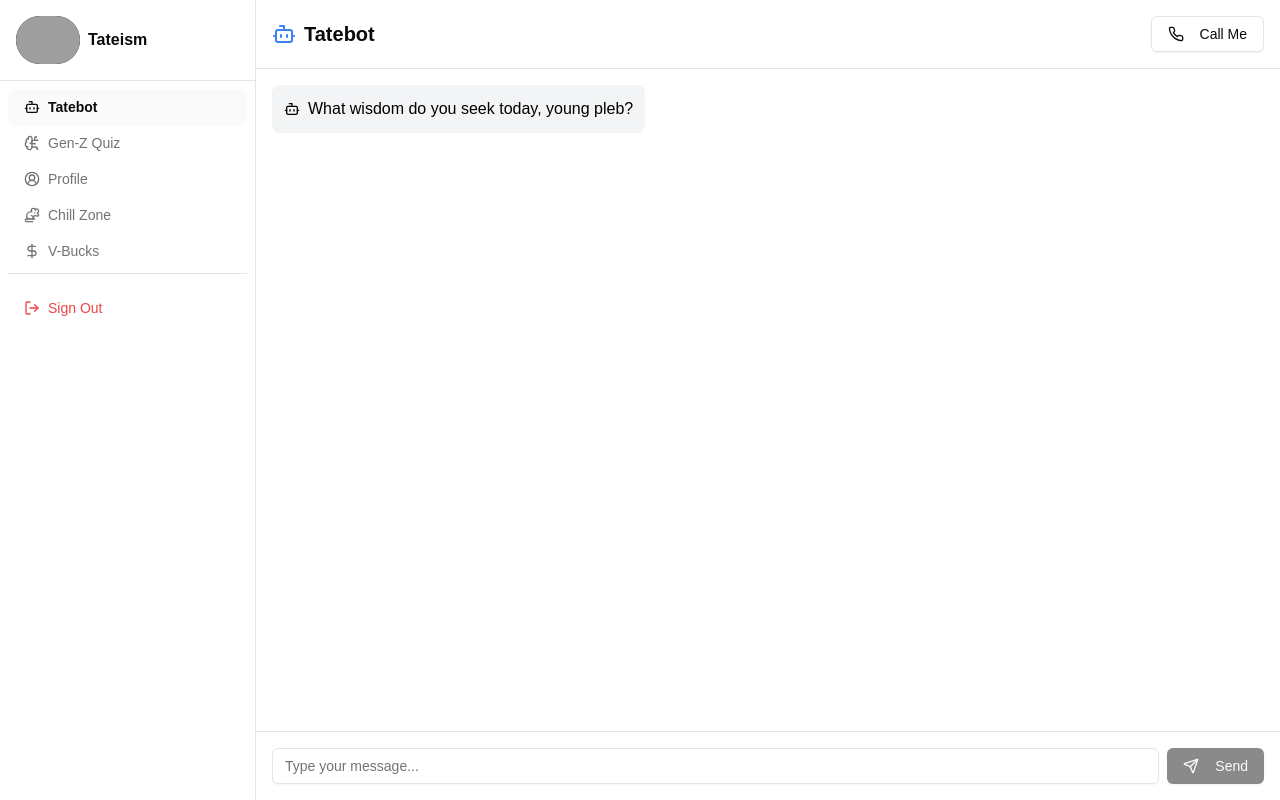
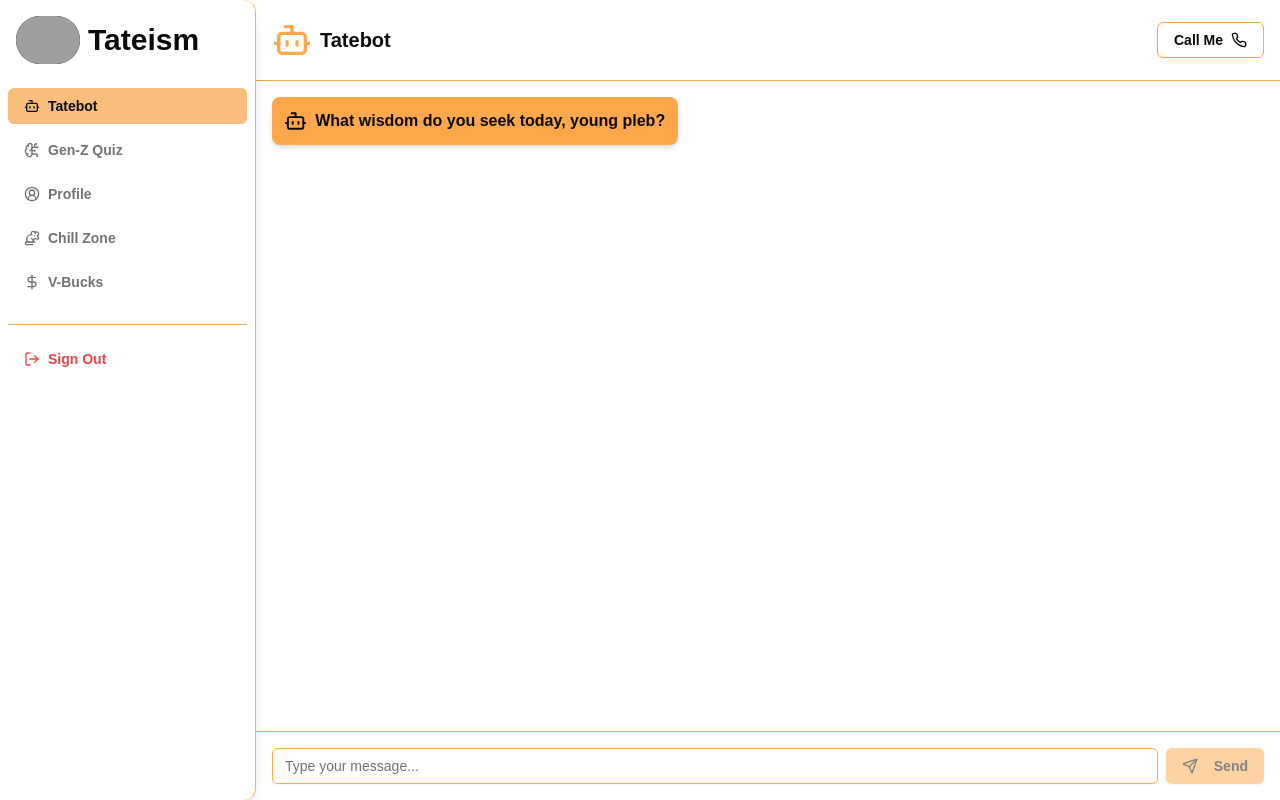
Before and after one commit to Aditi2k5/brainrot, a Next.js app: page /tatebot in a window 1280 px wide. Built offline with nearby package versions, Linux system fonts and the light colour scheme; grey boxes are pictures that could not be loaded.

Commit message:
prettierrc and ui changes

```diff
--- a/app/tatebot/page.tsx
+++ b/app/tatebot/page.tsx
@@ -1,23 +1,23 @@
-'use client'
+"use client"
 
-import { useState, useRef, useEffect } from 'react'
+import { useState, useRef, useEffect } from "react"
 import { Layout } from "@/components/sidebar"
 import { Button } from "@/components/ui/button"
 import { Input } from "@/components/ui/input"
-import { Send, Phone, Bot, User } from 'lucide-react'
+import { Send, Phone, Bot, User } from "lucide-react"
 
 export default function TateBotPage() {
   const [messages, setMessages] = useState([
     {
       id: 1,
       text: "What wisdom do you seek today, young pleb?",
-      sender: 'bot'
-    }
+      sender: "bot",
+    },
   ])
-  const [input, setInput] = useState('')
+  const [input, setInput] = useState("")
   const [isLoading, setIsLoading] = useState(false)
   const messagesEndRef = useRef<null | HTMLDivElement>(null)
-  const [currentBotMessage, setCurrentBotMessage] = useState('')
+  const [currentBotMessage, setCurrentBotMessage] = useState("")
 
   const scrollToBottom = () => {
     messagesEndRef.current?.scrollIntoView({ behavior: "smooth" })
@@ -28,49 +28,49 @@ export default function TateBotPage() {
   }, [messages, currentBotMessage])
 
   const handleSendMessage = async () => {
-    if (input.trim() === '') return
+    if (input.trim() === "") return
 
     // Prepare user message
     const userMessage = {
       id: messages.length + 1,
       text: input,
-      sender: 'user'
+      sender: "user",
     }
 
     // Prepare messages for API call
     const messagesToSend = [
-      ...messages.map(msg => ({
-        role: msg.sender === 'bot' ? 'assistant' : 'user',
-        content: msg.text
+      ...messages.map((msg) => ({
+        role: msg.sender === "bot" ? "assistant" : "user",
+        content: msg.text,
       })),
-      { role: 'user', content: input }
+      { role: "user", content: input },
     ]
 
     // Reset states
-    setCurrentBotMessage('')
+    setCurrentBotMessage("")
     setIsLoading(true)
 
     // Update messages with user message
     const updatedMessages = [...messages, userMessage]
     setMessages(updatedMessages)
-    setInput('')
+    setInput("")
 
     try {
-      const response = await fetch('pages/api/tatebot', {
-        method: 'POST',
+      const response = await fetch("pages/api/tatebot", {
+        method: "POST",
         headers: {
-          'Content-Type': 'application/json',
+          "Content-Type": "application/json",
         },
-        body: JSON.stringify(messagesToSend)
+        body: JSON.stringify(messagesToSend),
       })
 
       if (!response.body) {
-        throw new Error('No response body')
+        throw new Error("No response body")
       }
 
       const reader = response.body.getReader()
       const decoder = new TextDecoder()
-      let accumulatedMessage = ''
+      let accumulatedMessage = ""
 
       while (true) {
         const { done, value } = await reader.read()
@@ -86,29 +86,29 @@ export default function TateBotPage() {
       const botResponse = {
         id: updatedMessages.length + 1,
         text: accumulatedMessage,
-        sender: 'bot'
+        sender: "bot",
       }
 
-      setMessages(prev => [...prev, botResponse])
-      setCurrentBotMessage('')
+      setMessages((prev) => [...prev, botResponse])
+      setCurrentBotMessage("")
     } catch (error) {
-      console.error('Error sending message:', error)
+      console.error("Error sending message:", error)
 
       // Error handling message
       const errorMessage = {
         id: messages.length + 2,
         text: "Oops! Something went wrong. Please try again.",
-        sender: 'bot'
+        sender: "bot",
       }
 
-      setMessages(prev => [...prev, errorMessage])
+      setMessages((prev) => [...prev, errorMessage])
     } finally {
       setIsLoading(false)
     }
   }
 
   const handleKeyPress = (e: React.KeyboardEvent<HTMLInputElement>) => {
-    if (e.key === 'Enter') {
+    if (e.key === "Enter") {
       handleSendMessage()
     }
   }
@@ -116,17 +116,14 @@ export default function TateBotPage() {
   return (
     <Layout>
       <div className="flex flex-col h-screen max-w mx-auto">
-        <div className="flex justify-between items-center p-4 border-b">
+        <div className="flex justify-between items-center p-4 border-b border-[#FEA84B] py-5">
           <div className="flex items-center space-x-2">
-            <Bot className="h-6 w-6 text-blue-500" />
+            <Bot className="h-10 w-10 text-[#FEA84B]" />
             <h2 className="text-xl font-bold">Tatebot</h2>
           </div>
-          <Button
-            variant="outline"
-            className="flex items-center space-x-2"
-          >
+          <Button variant="outline" className="flex items-center">
+            <span>Call Me</span>
             <Phone className="h-4 w-4" />
-            <span>Call Me</span>
           </Button>
         </div>
 
@@ -135,27 +132,25 @@ export default function TateBotPage() {
             <div
               key={message.id}
               className={`flex ${
-                message.sender === 'bot'
-                  ? 'justify-start'
-                  : 'justify-end'
+                message.sender === "bot" ? "justify-start" : "justify-end"
               }`}
             >
               <div
-                className={`max-w-[70%] p-3 rounded-lg ${
-                  message.sender === 'bot'
-                    ? 'bg-gray-100 text-black'
-                    : 'bg-blue-500 text-white'
+                className={`max-w-[70%] shadow-md font-semibold p-3 rounded-lg ${
+                  message.sender === "bot"
+                    ? "bg-[#FEA84B]"
+                    : "border-[#F9BD7C] border"
                 }`}
               >
-                {message.sender === 'bot' ? (
-                  <div className="flex items-center space-x-2">
-                    <Bot className="h-4 w-4" />
-                    <span>{message.text}</span>
+                {message.sender === "bot" ? (
+                  <div className="flex justify-between items-center space-x-2">
+                    <Bot className="min-h-4 min-w-4" />
+                    <span className="w-[95%]">{message.text}</span>
                   </div>
                 ) : (
-                  <div className="flex items-center space-x-2">
-                    <span>{message.text}</span>
-                    <User className="h-4 w-4" />
+                  <div className="flex justify-between items-center space-x-2">
+                    <span className="w-[95%]">{message.text}</span>
+                    <User className="min-h-4 min-w-4" />
                   </div>
                 )}
               </div>
@@ -164,10 +159,8 @@ export default function TateBotPage() {
 
           {currentBotMessage && (
             <div className="flex justify-start">
-              <div
-                className="max-w-[70%] p-3 rounded-lg bg-gray-100 text-black flex items-center space-x-2"
-              >
-                <Bot className="h-4 w-4" />
+              <div className="max-w-[70%] shadow-md p-3 rounded-lg bg-[#FEA84B] font-semibold flex items-center space-x-2">
+                <Bot className="min-h-4 min-w-4" />
                 <span>{currentBotMessage}</span>
               </div>
             </div>
@@ -175,8 +168,8 @@ export default function TateBotPage() {
 
           {isLoading && !currentBotMessage && (
             <div className="flex justify-start">
-              <div className="bg-gray-100 text-black p-3 rounded-lg flex items-center space-x-2">
-                <Bot className="h-4 w-4" />
+              <div className="shadow-md bg-[#FEA84B] font-semibold p-3 rounded-lg flex items-center space-x-2">
+                <Bot className="min-h-4 min-w-4" />
                 <span>Typing...</span>
               </div>
             </div>
@@ -185,7 +178,7 @@ export default function TateBotPage() {
           <div ref={messagesEndRef} />
         </div>
 
-        <div className="p-4 border-t flex space-x-2">
+        <div className="p-4 border-t border-[#FEA84B] flex space-x-2">
           <Input
             placeholder="Type your message..."
             value={input}
@@ -196,7 +189,7 @@ export default function TateBotPage() {
           />
           <Button
             onClick={handleSendMessage}
-            disabled={input.trim() === '' || isLoading}
+            disabled={input.trim() === "" || isLoading}
             className="flex items-center space-x-2"
           >
             <Send className="h-4 w-4" />
--- a/components/sidebar.tsx
+++ b/components/sidebar.tsx
@@ -1,9 +1,19 @@
-'use client'
+"use client"
 import Link from "next/link"
 import { usePathname } from "next/navigation"
 import { cn } from "@/lib/utils"
 import { Button } from "@/components/ui/button"
-import { UserCircle2, BrainCircuit, Bot, LogOut, Menu, X, Bitcoin, RatIcon, DollarSign } from 'lucide-react'
+import {
+  UserCircle2,
+  BrainCircuit,
+  Bot,
+  LogOut,
+  Menu,
+  X,
+  Bitcoin,
+  RatIcon,
+  DollarSign,
+} from "lucide-react"
 import { SignOutButton } from "@clerk/nextjs"
 import { useState } from "react"
 
@@ -19,27 +29,27 @@ export function Layout({ children }: LayoutProps) {
     {
       href: "/tatebot",
       icon: Bot,
-      label: "Tatebot"
+      label: "Tatebot",
     },
     {
       href: "/quiz",
       icon: BrainCircuit,
-      label: "Gen-Z Quiz"
+      label: "Gen-Z Quiz",
     },
     {
       href: "/profile",
       icon: UserCircle2,
-      label: "Profile"
+      label: "Profile",
     },
     {
       href: "/chilling",
       icon: RatIcon,
-      label: "Chill Zone"
+      label: "Chill Zone",
     },
     {
       href: "/vbucks",
       icon: DollarSign,
-      label: "V-Bucks"
+      label: "V-Bucks",
     },
   ]
 
@@ -52,25 +62,32 @@ export function Layout({ children }: LayoutProps) {
         onClick={toggleSidebar}
         className="fixed top-4 left-4 z-50 md:hidden bg-white shadow-md p-2 rounded-full"
       >
-        {isSidebarOpen ? <X className="h-6 w-6" /> : <Menu className="h-6 w-6" />}
+        {isSidebarOpen ? (
+          <X className="h-6 w-6" />
+        ) : (
+          <Menu className="h-6 w-6" />
+        )}
       </button>
 
       {/* Sidebar */}
       <aside
         className={cn(
-          "fixed inset-y-0 left-0 z-40 w-64 bg-background border-r transform transition-transform duration-300 ease-in-out",
+          "fixed shadow-lg inset-y-0 left-0 z-40 w-64 bg-background border-r border-[#FEA84B] rounded-r-xl transform transition-transform duration-300 ease-in-out",
           "md:relative md:translate-x-0",
           isSidebarOpen ? "translate-x-0" : "-translate-x-full"
         )}
       >
-        <div className="flex items-center gap-2 p-4 border-b">
+        <div className="flex items-center gap-2 p-4">
+          <img
+            src="https://utfs.io/f/tohTttgIkwLBfWiRGJ4VraNYqupKDLOejH1yW3JUgx2G4Ezc"
+            alt=""
+            className="h-12 w-18 rounded-full bg-foreground"
+          />
 
-            <img src="https://utfs.io/f/tohTttgIkwLBfWiRGJ4VraNYqupKDLOejH1yW3JUgx2G4Ezc" alt=""className="h-12 w-18 rounded-full bg-foreground" />
-
-          <span className="font-semibold">Tateism</span>
+          <span className="font-semibold text-3xl">Tateism</span>
         </div>
 
-        <nav className="space-y-1 p-2">
+        <nav className="flex flex-col gap-2 p-2">
           {menuItems.map((item) => (
             <Link
               key={item.href}
@@ -81,10 +98,10 @@ export function Layout({ children }: LayoutProps) {
                 variant="ghost"
                 className={cn(
                   "w-full justify-start gap-2 transition-all duration-200",
-                  "hover:bg-muted/30 hover:text-foreground",
+                  "hover:bg-[#FEA84B] hover:text-foreground",
                   "active:scale-95",
                   pathname === item.href
-                    ? "bg-muted/50 text-foreground font-semibold"
+                    ? "bg-[#F9BD7C] text-foreground font-semibold"
                     : "text-muted-foreground"
                 )}
               >
@@ -94,7 +111,7 @@ export function Layout({ children }: LayoutProps) {
             </Link>
           ))}
 
-          <div className="pt-4 border-t mt-4">
+          <div className="pt-4 border-t border-[#FEA84B] mt-4">
             <SignOutButton>
               <Button
                 variant="ghost"
--- a/components/ui/button.tsx
+++ b/components/ui/button.tsx
@@ -5,16 +5,15 @@ import { cva, type VariantProps } from "class-variance-authority"
 import { cn } from "@/lib/utils"
 
 const buttonVariants = cva(
-  "inline-flex items-center justify-center gap-2 whitespace-nowrap rounded-md text-sm font-medium transition-colors focus-visible:outline-none focus-visible:ring-1 focus-visible:ring-ring disabled:pointer-events-none disabled:opacity-50 [&_svg]:pointer-events-none [&_svg]:size-4 [&_svg]:shrink-0",
+  "inline-flex items-center justify-center gap-2 whitespace-nowrap rounded-md text-sm font-semibold transition-colors focus-visible:outline-none focus-visible:ring-1 focus-visible:ring-ring disabled:pointer-events-none disabled:opacity-50 [&_svg]:pointer-events-none [&_svg]:size-4 [&_svg]:shrink-0",
   {
     variants: {
       variant: {
-        default:
-          "bg-primary text-primary-foreground shadow hover:bg-primary/90",
+        default: "bg-[#FEA84B] shadow hover:bg-[#F9BD7C]",
         destructive:
           "bg-destructive text-destructive-foreground shadow-sm hover:bg-destructive/90",
         outline:
-          "border border-input bg-background shadow-sm hover:bg-accent hover:text-accent-foreground",
+          "border border-[#FEA84B] bg-background shadow-sm hover:bg-accent hover:text-accent-foreground",
         secondary:
           "bg-secondary text-secondary-foreground shadow-sm hover:bg-secondary/80",
         ghost: "hover:bg-accent hover:text-accent-foreground",
--- a/components/ui/input.tsx
+++ b/components/ui/input.tsx
@@ -8,7 +8,7 @@ const Input = React.forwardRef<HTMLInputElement, React.ComponentProps<"input">>(
       <input
         type={type}
         className={cn(
-          "flex h-9 w-full rounded-md border border-input bg-transparent px-3 py-1 text-base shadow-sm transition-colors file:border-0 file:bg-transparent file:text-sm file:font-medium file:text-foreground placeholder:text-muted-foreground focus-visible:outline-none focus-visible:ring-1 focus-visible:ring-ring disabled:cursor-not-allowed disabled:opacity-50 md:text-sm",
+          "flex h-9 w-full rounded-md border border-[#FEA84B] bg-transparent px-3 py-1 text-base shadow-sm transition-colors file:border-0 file:bg-transparent file:text-sm file:font-medium file:text-foreground placeholder:text-muted-foreground focus-visible:outline-none focus-visible:ring-2 focus-visible:ring-[#FEA84B] disabled:cursor-not-allowed disabled:opacity-50 md:text-sm",
           className
         )}
         ref={ref}
--- a/components/ui/textarea.tsx
+++ b/components/ui/textarea.tsx
@@ -9,7 +9,7 @@ const Textarea = React.forwardRef<
   return (
     <textarea
       className={cn(
-        "flex min-h-[60px] w-full rounded-md border border-input bg-transparent px-3 py-2 text-base shadow-sm placeholder:text-muted-foreground focus-visible:outline-none focus-visible:ring-1 focus-visible:ring-ring disabled:cursor-not-allowed disabled:opacity-50 md:text-sm",
+        "font-semibold flex min-h-[60px] w-full rounded-md border border-[#FEA84B] bg-transparent px-3 py-2 text-base shadow-sm placeholder:text-muted-foreground focus-visible:outline-none focus-visible:ring-1 focus-visible:ring-ring disabled:cursor-not-allowed disabled:opacity-50 md:text-sm",
         className
       )}
       ref={ref}
```
Also changed, not shown: app/page.tsx (+14 -11 lines), app/profile/page.tsx (+5 -5 lines), app/sign-in/[[...rest]]/page.tsx (+7 -3 lines), app/sign-up/[[...rest]]/page.tsx (+3 -4 lines), app/vbucks/page.tsx (+13 -10 lines), 1 other file (tests, documents, lock files or other folders).
